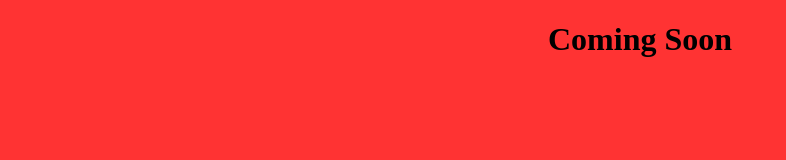
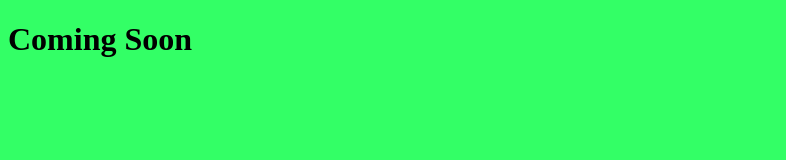
Before and after one commit to didiercf/didiercf.github.io, a plain HTML site: page index.html in a window 1280 px wide. Shown: the whole page, without its empty margins (0-786 px from the left). Drawn offline with Linux system fonts and the light colour scheme.

Commit message:
Update cover.css

```diff
--- a/cover.css
+++ b/cover.css
@@ -1,6 +1,3 @@
 body {
-  background-color: #F33;
+  background-color: #33FF66;
 }
-h1 {
-  text-align: center;
-}
```
